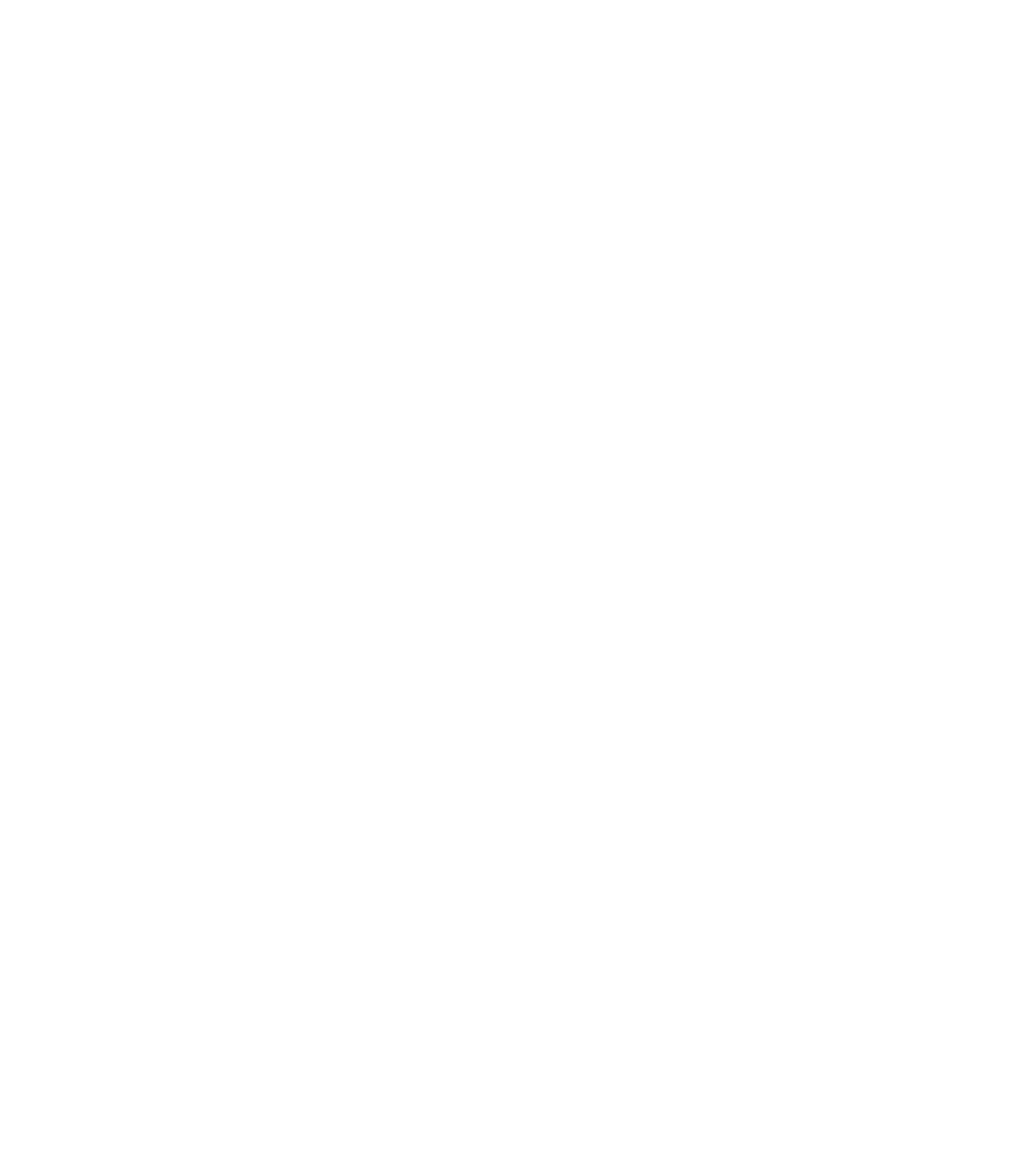
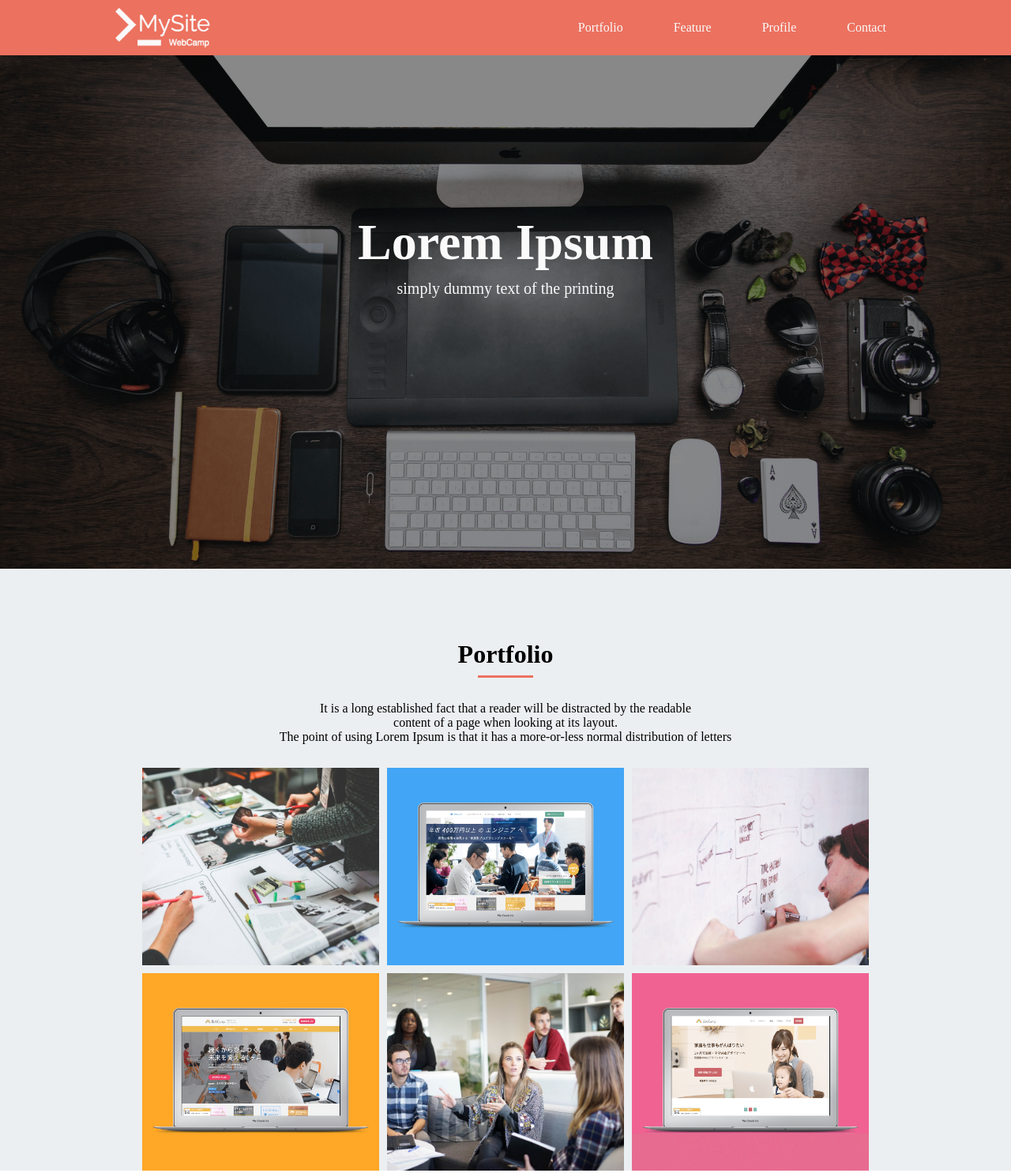
Before and after one commit to dym330/MySite, a plain HTML site: page index.html in a window 1280 px wide. Shown: the whole page at 79% size. Before the commit the page ends 800 px from the top, so only its background shows below. Drawn offline with Linux system fonts and the light colour scheme.

Commit message:
add main-visual

```diff
--- a/index.html
+++ b/index.html
@@ -5,4 +5,49 @@
     <link rel="stylesheet" href="style.css">
     <title>MySite</title>
   </head>
+
+  <body>
+    <header>
+      <div class="header-main">
+        <img class="logo-img" src="img/logo.png">
+        <nav>
+          <ul class="nav-lists">
+            <li class="nav-list">Portfolio</li>
+            <li class="nav-list">Feature</li>
+            <li class="nav-list">Profile</li>
+            <li class="nav-list">Contact</li>
+          </ul>
+        </nav>
+      </div>
+    </header>
+
+    <main>
+      <div class="main-visual">
+        <div class="main-visual-text">
+          <h1>Lorem Ipsum</h1>
+          <p>simply dummy text of the printing</p>
+        </div>
+      </div>
+
+      <div class="Portfolio">
+        <div class="portfolio-items">
+          <div class="portfolio-texts">
+            <h2>Portfolio</h2>
+            <p>It is a long established fact that a reader will be distracted by the readable<br>
+              content of a page when looking at its layout.<br>
+              The point of using Lorem Ipsum is that it has a more-or-less normal distribution of letters
+            </p>
+          </div>
+          <div class="portfolio-imgs">
+            <div class="portfolio-img"></div>
+            <div class="portfolio-img"></div>
+            <div class="portfolio-img"></div>
+            <div class="portfolio-img"></div>
+            <div class="portfolio-img"></div>
+            <div class="portfolio-img"></div>
+          </div>
+        </div>
+      </div>
+    </main>
+  </body>
 </html>
--- a/style.css
+++ b/style.css
@@ -0,0 +1,128 @@
+*{
+  margin: 0;
+  padding: 0;
+  box-sizing: border-box;
+}
+
+header{
+  height: 70px;
+  width: 100%;
+  background-color: #EC715F;
+}
+
+.header-main{
+  width: 1024px;
+  margin: 0 auto;
+}
+
+.logo-img{
+  height: 70px;
+  float: left;
+}
+
+.nav-lists{
+  text-align: right;
+}
+
+.nav-list{
+  display: inline-block;
+  font-size: 16px;
+  color: #FAFAFA;
+  padding: 0 30px;
+  line-height: 70px;
+}
+
+.main-visual{
+  background-image: url(img/mv.png);
+  height: 650px;
+  background-size: cover;
+  background-position: center;
+  color: #FAFAFA;
+  display: flex;
+  justify-content: center;
+  text-align: center;
+}
+
+.main-visual h1{
+  padding-top: 200px;
+  font-size: 64px;
+  margin-bottom: 10px;
+}
+
+.main-visual p{
+  font-size: 20px;
+}
+
+.Portfolio{
+  width: 100%;
+  background-color: #ECEFF1;
+}
+
+.portfolio-items{
+  width: 920px;
+  margin: 0 auto;
+}
+
+.portfolio-texts{
+  color: #000000;
+  text-align: center;
+}
+
+.portfolio-texts h2{
+  font-size: 32px;
+  padding-top: 90px;
+}
+
+.portfolio-texts h2::after{
+  height: 3px;
+  width: 70px;
+  content: "";
+  background-color: #EC715F;
+  display: block;
+  margin: 8px auto 0;
+}
+
+.portfolio-texts p{
+  padding: 30px 0;
+}
+
+.portfolio-imgs {
+  display: flex;
+  flex-wrap: wrap;
+  margin-bottom: 90px;
+}
+
+.portfolio-img{
+  height: 250px;
+  width: 300px;
+  background-size: cover;
+  background-position: center;
+}
+
+.portfolio-img:nth-child(1){
+  background-image: url(img/sketch.jpg);
+  margin-bottom: 10px;
+}
+
+.portfolio-img:nth-child(2){
+  background-image: url(img/websuku.png);
+  margin: 0 10px 10px;
+}
+
+.portfolio-img:nth-child(3){
+  background-image: url(img/write.jpg);
+  margin-bottom: 10px;
+}
+
+.portfolio-img:nth-child(4){
+  background-image: url(img/webcamp.png);
+}
+
+.portfolio-img:nth-child(5){
+  background-image: url(img/talk.jpg);
+  margin: 0 10px 0;
+}
+
+.portfolio-img:nth-child(6){
+  background-image: url(img/webcamp-mother.png);
+}
```
